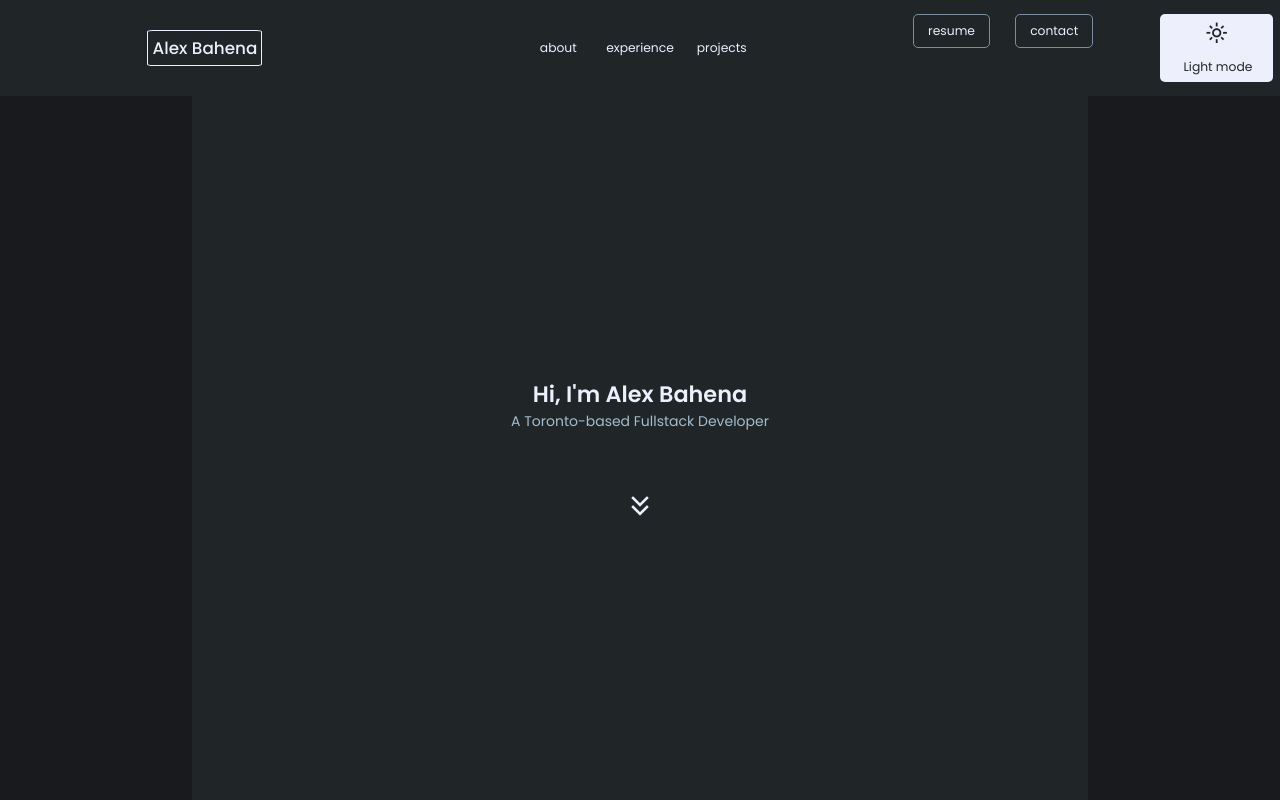
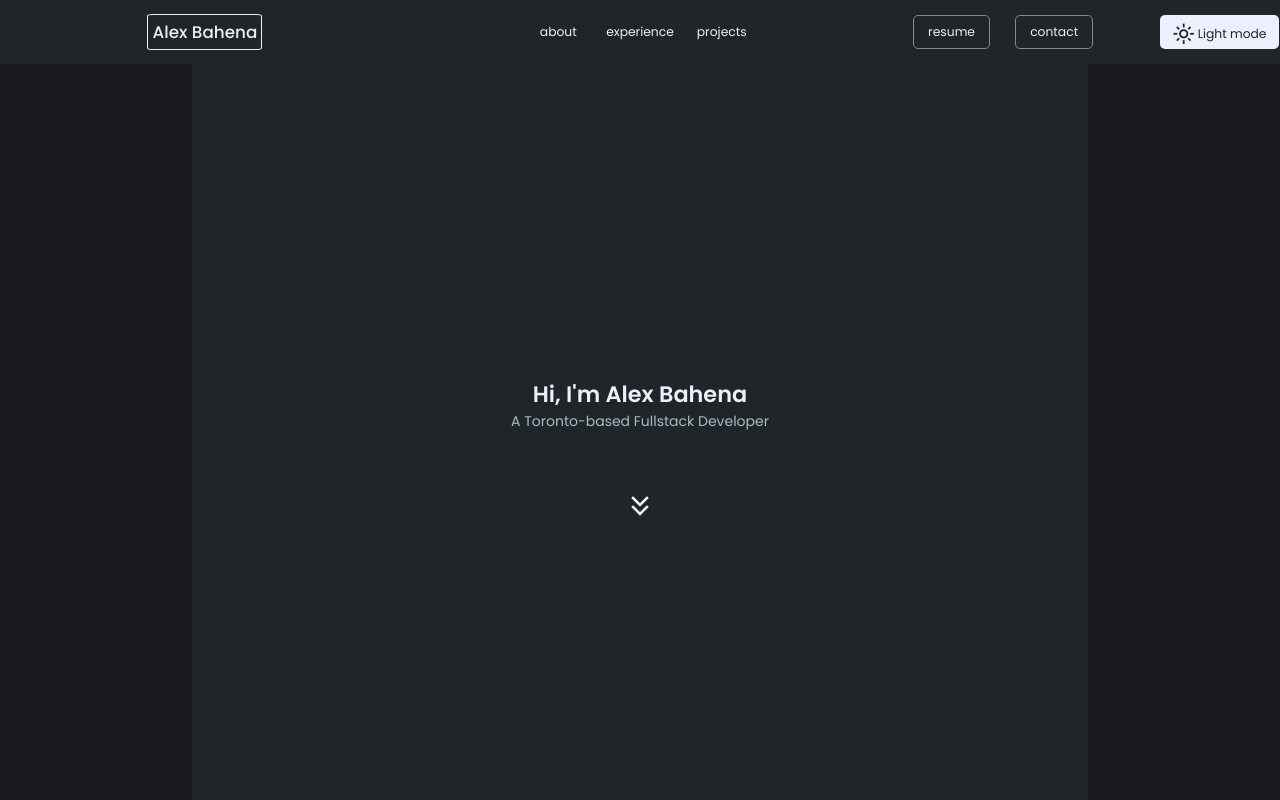
Before and after one commit to alex-bahena/portfolio-v2.0, a React (Vite) app: page / in a window 1280 px wide. Shown: the top 800 px of the page. Built offline with nearby package versions, Linux system fonts and the light colour scheme.

Commit message:
Darkmode description text removal after 1200 media query.

```diff
--- a/src/components/navbar/Navbar.css
+++ b/src/components/navbar/Navbar.css
@@ -65,7 +65,9 @@ nav .right-menu .nav-item-6 {
 nav .right-menu .nav-item-6 .dark-mode-wrapper{
     padding: 0rem .88rem;
     border-radius: 5px;
+    white-space: nowrap;
 }
+
 
 nav .right-menu .nav-item-6 span:nth-child(1) {
     font-size: 1.6rem;
--- a/src/components/navbar/dark_mode/DarkMode.jsx
+++ b/src/components/navbar/dark_mode/DarkMode.jsx
@@ -4,6 +4,7 @@ import useWindowSize from '../../../hooks/useWindowSize';
 const DarkMode = () => {
     const { width: windowWidth } = useWindowSize();
     const isMobile = windowWidth <= 768;
+    const noTextDarkMode = windowWidth <= 1200;
 
     const [theme, setTheme] = useState(() => localStorage.getItem('theme') || 'dark_mode');
 
@@ -29,7 +30,7 @@ const DarkMode = () => {
             {theme === 'light_mode' ? 'dark_mode' : 'light_mode'}
             </span>
             {!isMobile &&
-                <span>{theme === 'light_mode' ? 'Dark mode' : 'Light mode'}</span>
+                <span>{!noTextDarkMode ? (theme === 'light_mode' ? 'Dark mode' : 'Light mode'): ''}</span>
             }
         </span>
     );
```
